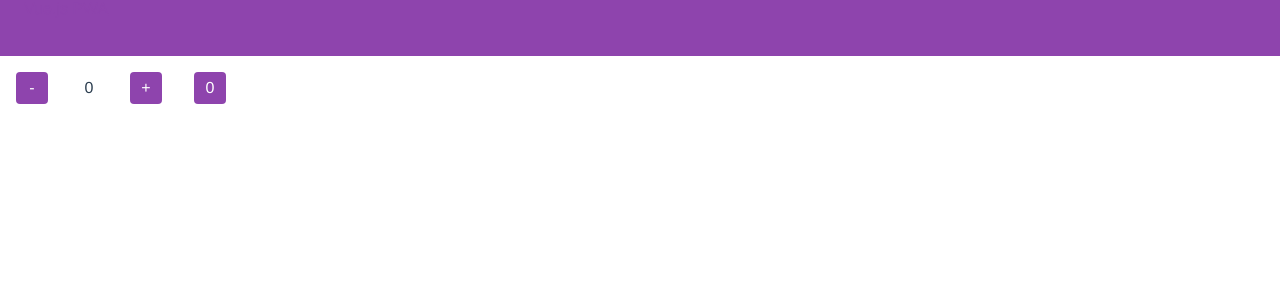
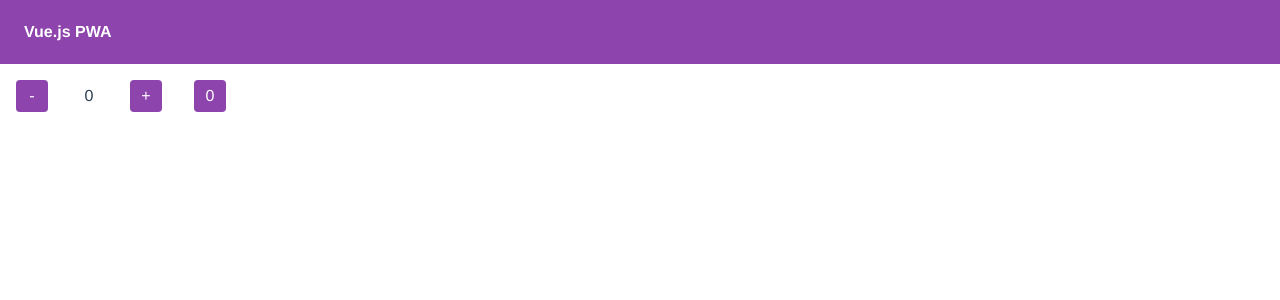
Before and after one commit to laruiss/simple-vue-pwa, a Vue app in the folder client/: page /counter in a window 1280 px wide. Shown: the top 300 px of the page. Built offline with nearby package versions, Linux system fonts and the light colour scheme.

Commit message:
postcss is not ready in this template

```diff
--- a/client/package.json
+++ b/client/package.json
@@ -48,13 +48,16 @@
     "html-webpack-plugin": "^2.30.1",
     "http-proxy-middleware": "^0.17.4",
     "inject-loader": "^3.0.1",
+    "node-sass": "^4.8.3",
     "normalize.css": "^8.0.0",
     "npm-run-all": "^4.1.2",
     "optimize-css-assets-webpack-plugin": "^3.2.0",
     "ora": "^1.3.0",
     "postcss-cssnext": "^3.1.0",
     "postcss-import": "^11.1.0",
+    "postcss-loader": "^2.1.3",
     "rimraf": "^2.6.2",
+    "sass-loader": "^6.0.7",
     "shelljs": "^0.7.8",
     "sw-precache-webpack-plugin": "^0.11.4",
     "uglify-es": "^3.1.3",
--- a/client/src/App.vue
+++ b/client/src/App.vue
@@ -17,7 +17,7 @@ export default {
 }
 </script>
 
-<style lang="postcss">
+<style lang="scss">
 body {
   font-family: 'Avenir', Helvetica, Arial, sans-serif;
   -webkit-font-smoothing: antialiased;
@@ -27,23 +27,18 @@ body {
 
 .main-header {
   margin: 0;
-  height: 56px;
+  height: 4em;
   padding: 0 16px 0 24px;
   background-color: var(--primaryColor);
 
   &__link {
+    display: inline-block;
+    height: 100%;
     color: #ffffff;
+    font-weight: bold;
+    text-decoration: none;
+    line-height: 4em;
   }
 }
 
-header span {
-  display: block;
-  position: relative;
-  font-size: 20px;
-  line-height: 1;
-  letter-spacing: .02em;
-  font-weight: 400;
-  box-sizing: border-box;
-  padding-top: 16px;
-}
 </style>
```
